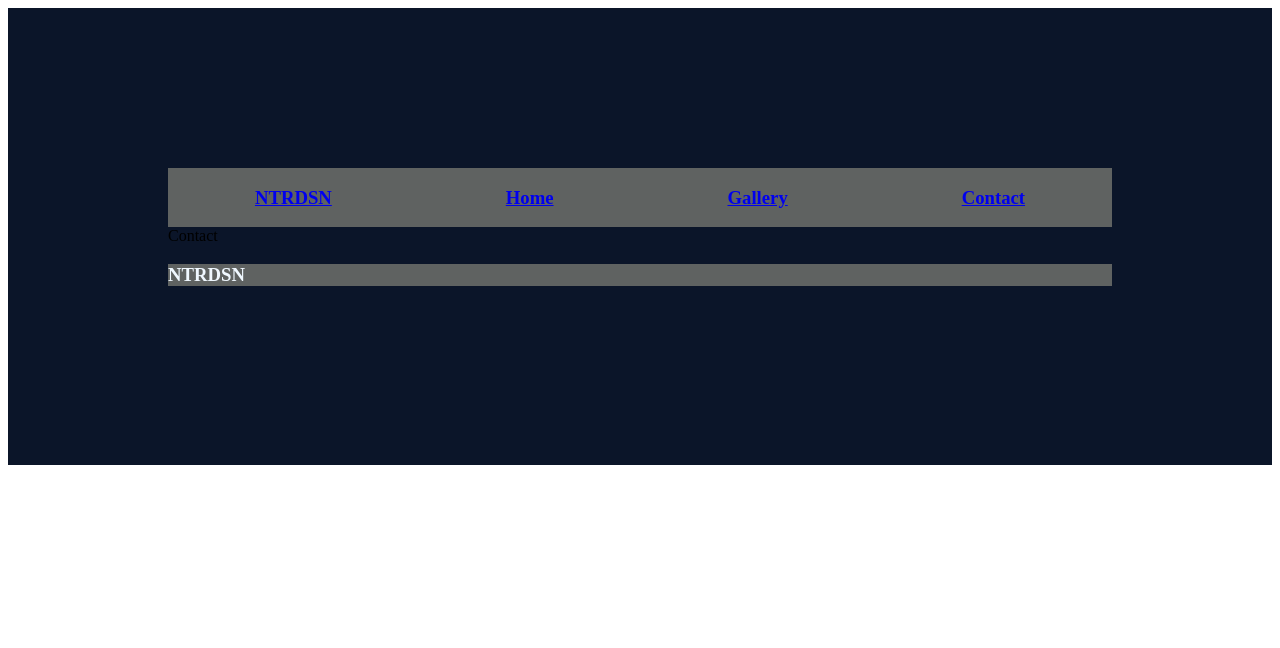
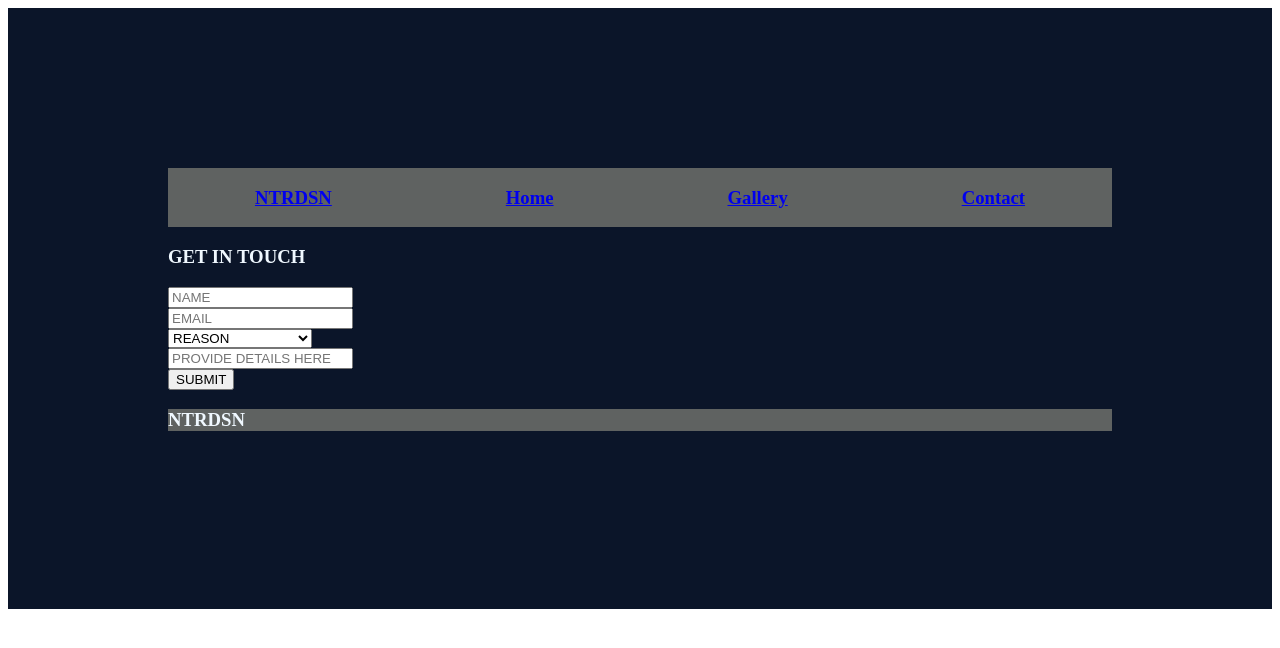
Before and after one commit to salmanandoe/Project-3-Interior-Designer-Frontend, a React (Create React App) app: page /contact in a window 1280 px wide. Shown: the top 648 px of the page. Built offline with nearby package versions, Linux system fonts and the light colour scheme.

Commit message:
contact page created

```diff
--- a/src/App.js
+++ b/src/App.js
@@ -1,5 +1,5 @@
 import './components/stylesheet.css';
-import { Routes, Route} from "react-router-dom";
+import { Routes, Route } from "react-router-dom";
 import Body from './components/Body';
 import Footer from './components/Footer';
 import Navbar from './components/Navbar';
@@ -19,7 +19,6 @@ function App() {
             <Route path="/gallery/detail" element={<DetailPage />} />
             <Route path="/gallery" element={<Gallery />} />
             <Route path="/contact" element={<Contact />} />
-
           </Routes>
       <Footer />
     </div>
--- a/src/Pages/Contact.js
+++ b/src/Pages/Contact.js
@@ -1,15 +1,80 @@
-// use form here - 4/29 1:15 - Dogs.js
-// handleChange function
-// select - drop down menu
-// span is in-line
-// default refreshes form after click
-// can store array of objects in separate components and then import in function
+import { useState } from "react";
 
+function Contact () {
+    const [inputs, setInputs] = useState([{
+        name:"Name",
+        email:"Email",
+        reason:"Reason",
+        comments:"Comments",
+    }]);
+    const [contactForm, setContactForm] = useState(
+        {
+            name: "",
+            email: "",
+            reason: "",
+            comments: "",
+        }
+    )
+    function handleChange(e) {
+        setContactForm((previousFormState) => ({
+            ...previousFormState,
+            [e.target.name]: e.target.value
+        }))
+        console.log(contactForm)
+    }
 
-function Contact() {
-  return (
-    <div>Contact</div>
-  )
+    return (
+        <>
+        <div className="contact-form">
+        <h3>GET IN TOUCH</h3>
+        </div>
+
+        <form>
+            <label>
+                <span> </span>
+                <input
+                    type="text"
+                    placeholder="NAME"
+                    name="name"
+                    onChange={handleChange}
+                />
+            </label>
+            <br></br>
+            <label>
+                <span> </span>
+                <input
+                    type="text"
+                    placeholder="EMAIL"
+                    name="email"
+                    onChange={handleChange}
+                />
+            </label>
+            <br></br>
+            <label onChange={handleChange}>
+                <span> </span>
+                <select name="reason">
+                    <option value="Reason">REASON</option>
+                    <option value="Design Services">DESIGN SERVICES</option>
+                    <option value="Leave Feedback">LEAVE FEEDBACK</option>
+                </select>
+            </label>
+            <br></br>
+            <label>
+                <span> </span>
+                <input
+                    type="text"
+                    placeholder="PROVIDE DETAILS HERE"
+                    name="comments"
+                    onChange={handleChange}
+                />
+            </label>
+            <br></br>
+            <button>
+                SUBMIT
+            </button>
+        </form>
+        </>
+    )
 }
 
-export default Contact
+export default Contact;
--- a/src/Pages/DetailPage.js
+++ b/src/Pages/DetailPage.js
@@ -1,4 +1,5 @@
 import { useState, useEffect } from "react";
+import { Link } from "react-router-dom"
 
 function DetailPage() {
 const [imageData, setImageData] = useState([])
@@ -24,13 +25,17 @@ useEffect(() => {
 
 
     return (
+        <>
+    <div className="detail-page">
+        <img src = {imageData.imageURL} />
+    </div>
 
-    <div className="detail-page">
-
-        <img src = {imageData.imageURL} />
-
-
+    <div className="back-button">
+        <Link to="/gallery">
+            <h3>Back to gallery</h3>
+        </Link>
     </div>
+    </>
   )
 }
 
--- a/src/Pages/Home.js
+++ b/src/Pages/Home.js
@@ -1,4 +1,4 @@
-import React from 'react'
+
 
 function Home() {
   return (
--- a/src/components/stylesheet.css
+++ b/src/components/stylesheet.css
@@ -38,3 +38,7 @@
 .img-preview {
   height: 100px;
 }
+
+.contact-form {
+  color: aliceblue;
+}
```
Also changed, not shown: src/components/Players.js (deleted, +0 -39 lines).
